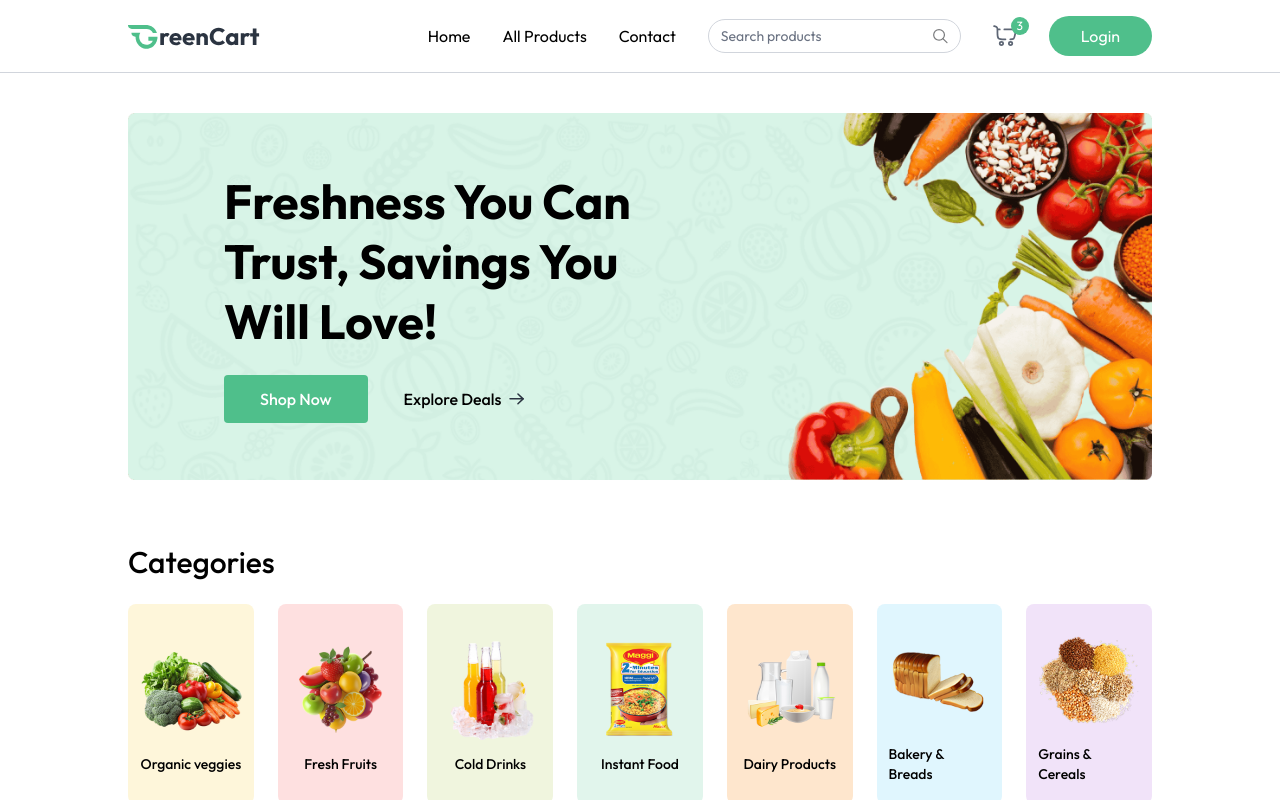
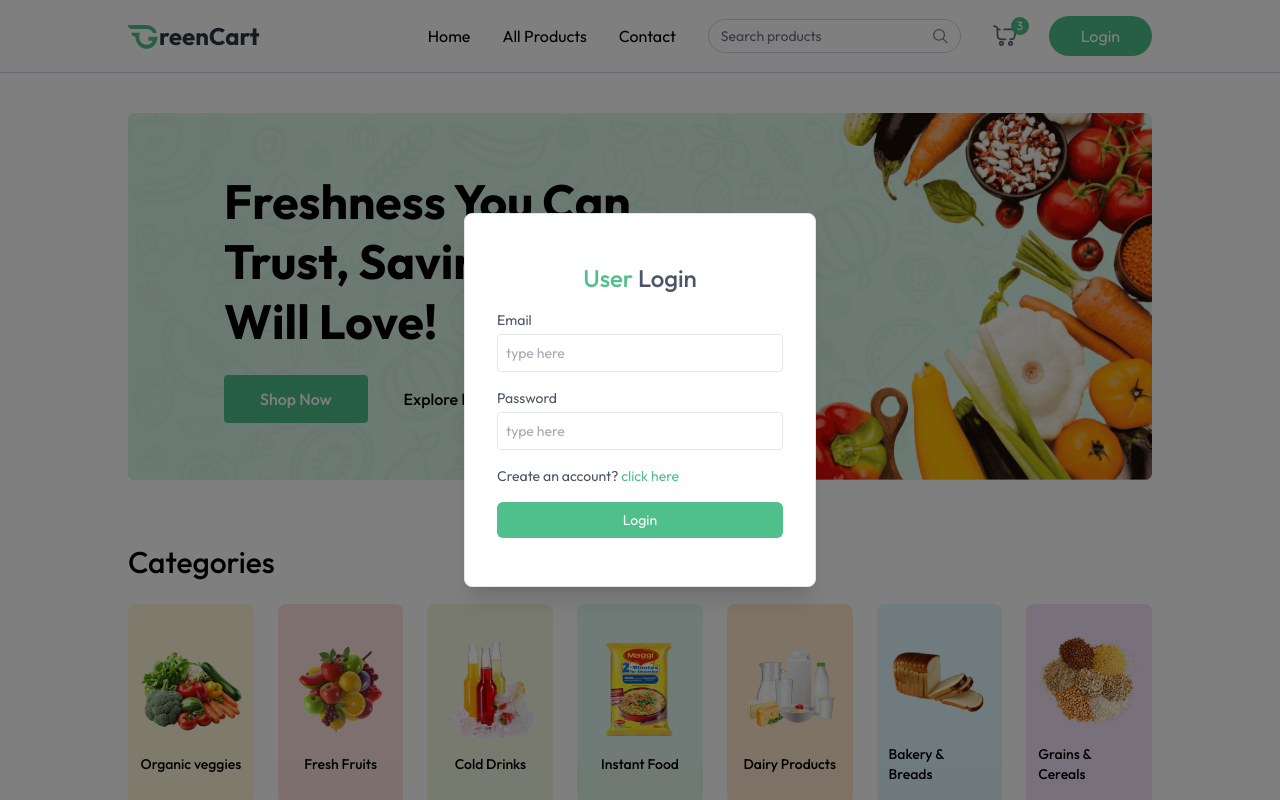
Before and after one commit to AnikaTahshin/grocery-delivery-web, a React (Vite) app: page / in a window 1280 px wide. Both pictures are taken after a click on the button "Login". Shown: the top 800 px of the page. Built offline with nearby package versions, Linux system fonts and the light colour scheme.

Commit message:
login form done

```diff
--- a/src/App.jsx
+++ b/src/App.jsx
@@ -3,20 +3,21 @@
 import Home from "./pages/Home";
 import { Route, Routes, useLocation } from "react-router-dom";
 import { Toaster } from "react-hot-toast";
-import { AppContextProvider } from "./context/AppContext";
+import { AppContextProvider, useAppContext } from "./context/AppContext";
 import Footer from "./components/Footer";
+import Login from "./components/Login";
 
-const App = () => {
+const AppContent = () => {
   const isSellerPath = useLocation().pathname.includes("seller");
+  const { showUserLogin } = useAppContext();
+
   return (
-    <AppContextProvider>
     <div>
       {isSellerPath ? null : <Navbar />}
+      {showUserLogin && <Login />}
       <Toaster />
       <div
-            className={`${
-              isSellerPath ? "" : "px-6 md:px-16 lg:px-24 xl:px-32"
-            } `}
+        className={`${isSellerPath ? "" : "px-6 md:px-16 lg:px-24 xl:px-32"}`}
       >
         <Routes>
           <Route path="/" element={<Home />} />
@@ -24,6 +25,13 @@
       </div>
       {!isSellerPath && <Footer />}
     </div>
+  );
+};
+
+const App = () => {
+  return (
+    <AppContextProvider>
+      <AppContent />
     </AppContextProvider>
   );
 };
--- /dev/null
+++ b/src/components/Login.jsx
@@ -0,0 +1,59 @@
+import React, { useState } from 'react'
+import { useAppContext } from '../context/AppContext';
+
+const Login = () => {
+    const [state, setState] = useState("login");
+    const [name, setName] = useState("");
+    const [email, setEmail] = useState("");
+    const [password, setPassword] = useState("");
+
+    const {setShowUserLogin, setUser, user} = useAppContext()
+
+    const onSubmitHandler =async (e) =>{
+        e.preventDefault();
+        setUser({
+            email:"test@gmail.com",
+            name:"Test User"
+
+        })
+console.log("see the user",user);
+        setShowUserLogin(false);
+    }
+  return (
+        <div onClick={() => setShowUserLogin(false)} className='fixed top-0 bottom-0 left-0 right-0 z-30 flex items-center text-sm text-gray-600 bg-black/50'>
+        <form onSubmit={onSubmitHandler} onClick={(e) => e.stopPropagation()} className="flex flex-col gap-4 m-auto items-start p-8 py-12 w-80 sm:w-[352px] rounded-lg shadow-xl border border-gray-200 bg-white">
+            <p className="text-2xl font-medium m-auto">
+                <span className="text-primary">User</span> {state === "login" ? "Login" : "Sign Up"}
+            </p>
+            {state === "register" && (
+                <div className="w-full">
+                    <p>Name</p>
+                    <input onChange={(e) => setName(e.target.value)} value={name} placeholder="type here" className="border border-gray-200 rounded w-full p-2 mt-1 outline-primary" type="text" required />
+                </div>
+            )}
+            <div className="w-full ">
+                <p>Email</p>
+                <input onChange={(e) => setEmail(e.target.value)} value={email} placeholder="type here" className="border border-gray-200 rounded w-full p-2 mt-1 outline-primary" type="email" required />
+            </div>
+            <div className="w-full ">
+                <p>Password</p>
+                <input onChange={(e) => setPassword(e.target.value)} value={password} placeholder="type here" className="border border-gray-200 rounded w-full p-2 mt-1 outline-primary" type="password" required />
+            </div>
+            {state === "register" ? (
+                <p>
+                    Already have account? <span onClick={() => setState("login")} className="text-primary cursor-pointer">click here</span>
+                </p>
+            ) : (
+                <p>
+                    Create an account? <span onClick={() => setState("register")} className="text-primary cursor-pointer">click here</span>
+                </p>
+            )}
+            <button className="bg-primary hover:bg-primary-dull transition-all text-white w-full py-2 rounded-md cursor-pointer">
+                {state === "register" ? "Create Account" : "Login"}
+            </button>
+        </form>
+        </div>
+  )
+}
+
+export default Login
--- a/src/components/Navbar.jsx
+++ b/src/components/Navbar.jsx
@@ -4,7 +4,7 @@
  import { useAppContext } from "../context/AppContext";
 const Navbar = () => {
   const [open, setOpen] = useState(false);
-  const { user, setUser, setShowUserLogin, navigate } = useAppContext();
+  const { user, setUser, setShowUserLogin, navigate,showUserLogin } = useAppContext();
 
   const logout = async () => {
     setUser(null);
@@ -43,7 +43,7 @@
           </button>
         </div>
 
-       {!user ? (<button onClick={() => setShowUserLogin(true)} className="cursor-pointer px-8 py-2 bg-primary hover:bg-primary-dull transition text-white rounded-full">
+       {!user ? (<button onClick={() => {setShowUserLogin(true); console.log("showUserLogin",showUserLogin)}} className="cursor-pointer px-8 py-2 bg-primary hover:bg-primary-dull transition text-white rounded-full">
           Login
         </button>):
         (
```
Lines whose indentation alone changed are shown as unchanged.
